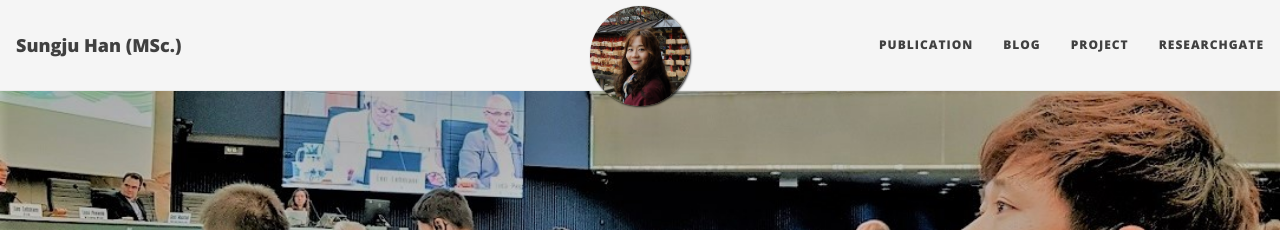
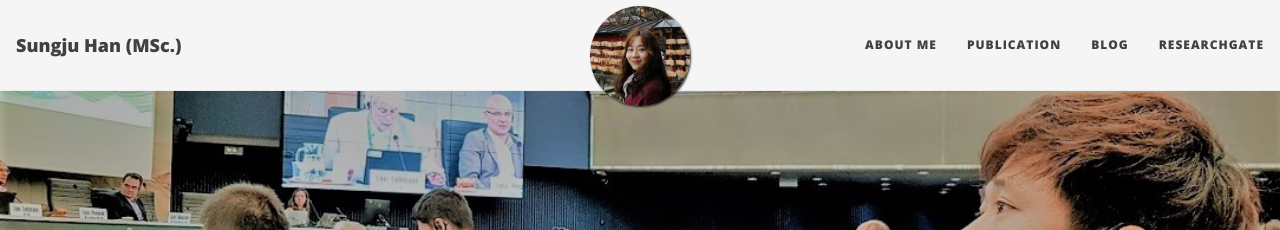
Before and after one commit to sungju-han/sungju-han.github.io, a Jekyll site: the page built from index.md, in a window 1280 px wide. Shown: the top 230 px of the page. Built offline with Jekyll 4.4.1, drawn with Linux system fonts in a browser that asks for light colours; nearby versions of some CDN libraries.

Commit message:
Update _config.yml

```diff
--- a/_config.yml
+++ b/_config.yml
@@ -12,10 +12,11 @@ author: Sungju Han
 # [조건부수정] 네비게이션 바에 포함되는 항목 (명칭 수정, 추가, 삭제 가능)
 # 예를 들어 ETRI 라는 항목을 네비게이션 바에 추가하고 싶은 경우, etri.md 파일 생성 후 ETRI: "etri" 라고 지정.
 navbar-links:
-# Career: "career"
+  About me: "About me"
   Publication: "publication"
+# Project: "project"
   Blog: "blog"
-  Project: "project"
+
 # GitHub: ""
   researchgate: "https://www.researchgate.net/profile/Sungju_Han"
 
```
